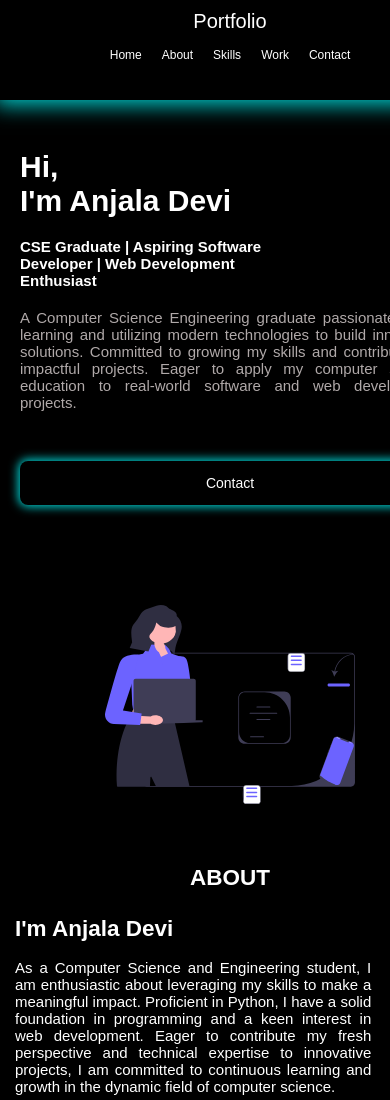
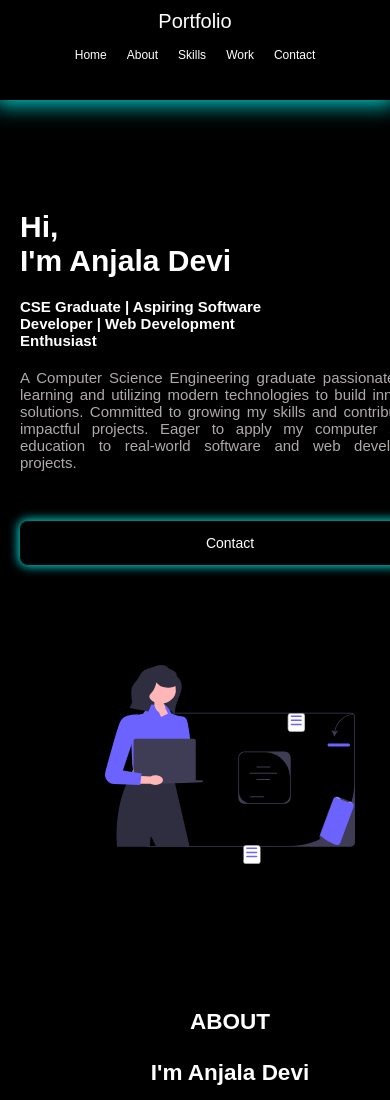
Before and after one commit to anjalad0085/My-Portfolio, a plain HTML site: page index.html in a window 390 px wide. Shown: the top 1100 px of the page. Drawn offline with nearby package versions, Linux system fonts and the light colour scheme.

Commit message:
Final Modification

```diff
--- a/style.css
+++ b/style.css
@@ -109,7 +109,6 @@ body{
 }
 .about-content{
     display: flex;
-    gap: 100px;
 }
 .about-title{
     text-align: center;
@@ -563,10 +562,10 @@ body{
         left: 0;
         width: 100%;
         padding: 0;
-        position: relative;
+        position: fixed;
     }
     .space{
-        padding: 20px;
+        padding: 100px;
     }
     html{
         display: flex;
@@ -643,23 +642,30 @@ body{
     .about{
         margin-top: 30px;
         width: 100%;
-        height: 330px;
+        height: 430px;
         padding: 15px;
-        padding-bottom: 15PX;
         font-size: 15px;
         left: 0;
+        display: flex;
+        flex-direction: column;
         align-items: center;
+        justify-content: center;
+    }
+    .about-subtitle{
+        text-align: center;
     }
     .about-title{
         margin-bottom: 25PX;
-        display: flex;
+
         width: 100%;
         align-items: center;
         justify-content: center;
     }
     .about-main{
-        padding: 0px;
-        position: absolute;
+        padding: 0;
+        display: flex;
+        flex-direction: column;
+        width: 100%;
     }
     .svg-img-work{
         height: 0;
@@ -667,8 +673,9 @@ body{
         display: flex;
     }
     .about-text{
-        width: 95%;
+        width: 100%;
         font-size: 15px;
+        padding: 10px;
     }
     .skill-content{
         padding: 0px;
@@ -740,9 +747,9 @@ body{
 
 .contact-form {
 
-    max-width: 400px;
+    width: 60%;
     margin: 20px;
-    padding: 1em;
+    padding: 50px;
     background: black;
     border-radius: 5px;
     box-shadow: 0 0 10px 0px rgba(0, 255, 255, 0.8);
```
